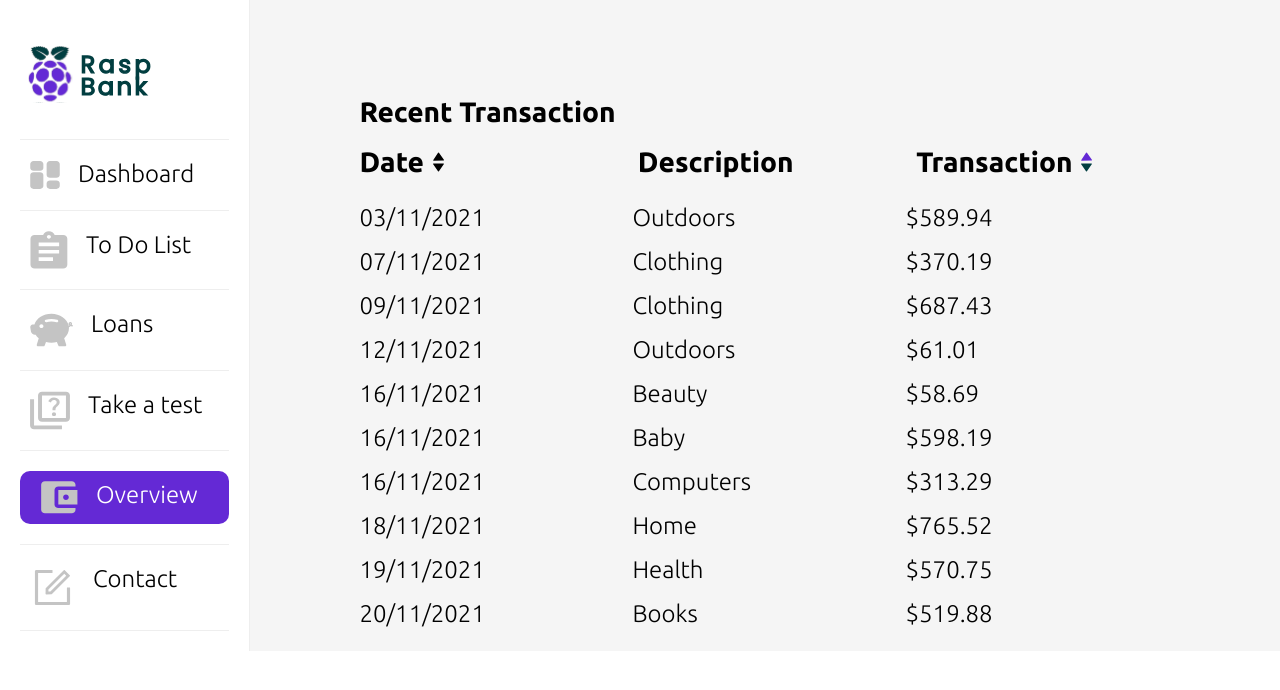
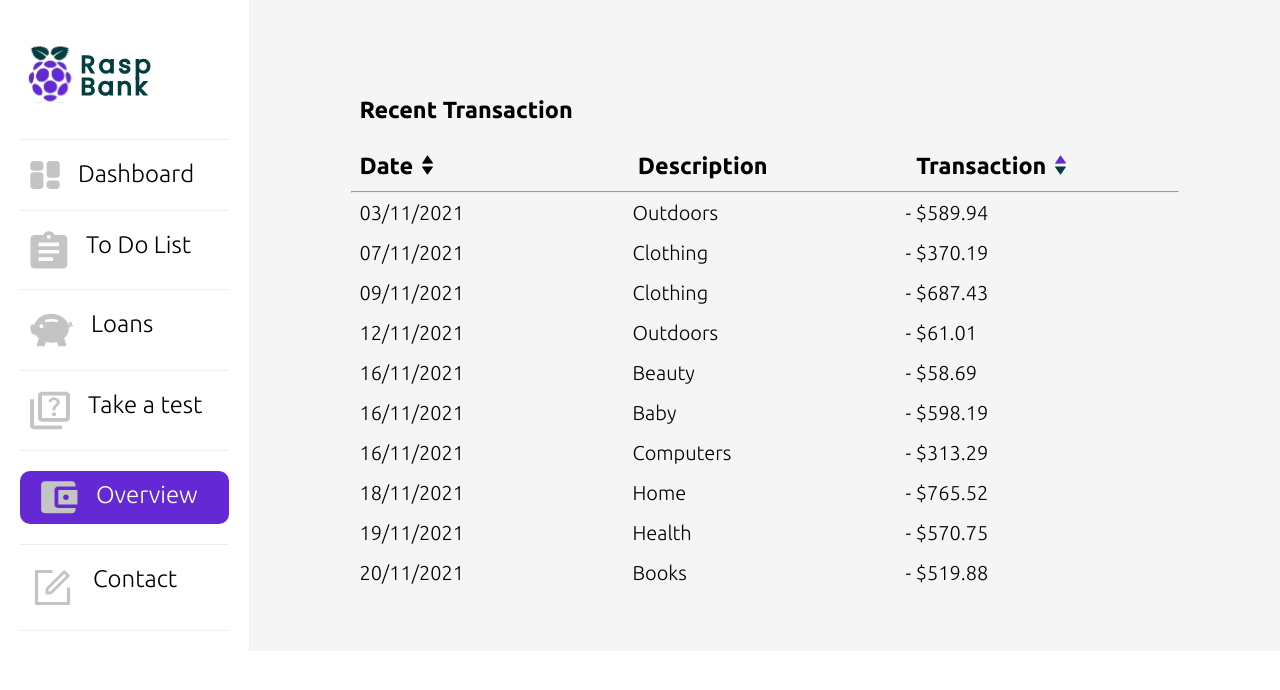
Before and after one commit to Judithlourde/Dashboard, a Vue app: page /transaction in a window 1280 px wide. Shown: the top 690 px of the page. Built offline with nearby package versions, Linux system fonts and the light colour scheme.

Commit message:
Added more style for sort-table

```diff
--- a/src/components/SortTable.vue
+++ b/src/components/SortTable.vue
@@ -2,7 +2,7 @@
         <main class="sortTable__main">
                 <div> {{ transactiondate }} </div>
                 <div> {{ description }} </div>
-                <div> {{ transaction }} </div>
+                <div> - {{ transaction }} </div>
         </main>
 </template>
 
--- a/src/components/SortTableContent.vue
+++ b/src/components/SortTableContent.vue
@@ -23,6 +23,8 @@
                         </svg>
                     </div>
                 </div>
+
+                <hr>
             </header>
 
             <SortTable
--- a/src/views/SortTableView.vue
+++ b/src/views/SortTableView.vue
@@ -23,6 +23,8 @@
                         </svg>
                     </div>
                 </div>
+
+                <hr>
             </header>
 
             <SortTable
@@ -100,18 +102,12 @@
         padding-right: 5%;
         padding-left: 5%;
         padding-top: 10vh;
-        font-size: 1.5rem;
-        display: flex;
-        flex-direction: column;
-        /* padding: .5rem; */
-    }
+        font-size: 1.25rem;
 
-    .sortTable-view__header {
-        padding: .5rem 0;
     }
 
     .sortTable-view__header > h1 {
-        padding: .5rem;
+        padding: 1rem .5rem;
     }
 
     .sortTable-view__header > div {
```
